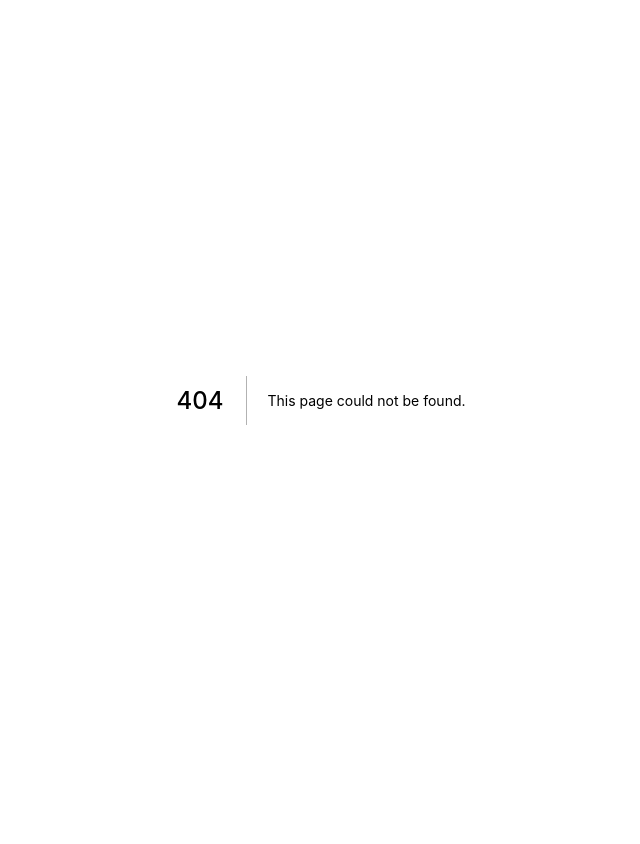
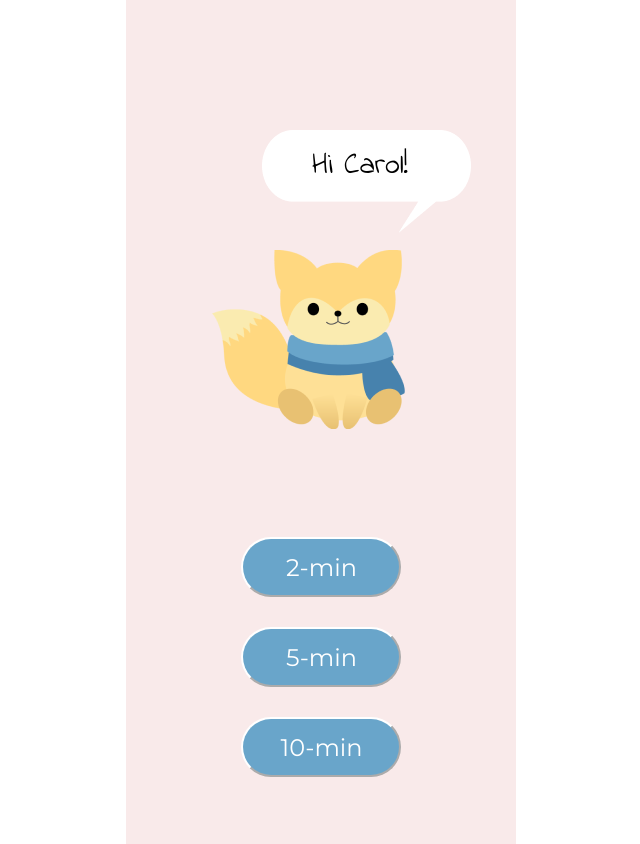
Before and after one commit to kaleytsangbcit/teok_final, a Next.js app in the folder teok/: page /relax_duration in a window 1280 px wide. Before the commit this address had no page. Shown: the whole page, without its empty margins (319-959 px from the left). Built offline with nearby package versions, Linux system fonts and the light colour scheme.

Commit message:
added the relax_duration page

```diff
--- a/teok/comps/buttons.js
+++ b/teok/comps/buttons.js
@@ -4,8 +4,6 @@ const BlueButton = styled.button`
     background:#69A5CA;
     text-align:center;
     font-size:24px;
-    // display: flex;
-    // justify-content: center;
     padding-right:5px;
     width:160px;
     height:60px;
@@ -14,15 +12,26 @@ const BlueButton = styled.button`
     border-color:white;
     font-family: 'Montserrat', sans-serif;
     align-items: center;
+    display:flex;
+    justify-content: center;
+    margin:auto;
+    margin-top:30px;
+
 `
-export function RelaxButton(){
+export function TwoMinButton(){
     return <BlueButton>
-        Relaxation
+        2-min
     </BlueButton>
 }
 
-export function JournalButton(){
+export function FiveMinButton(){
     return <BlueButton>
-        Journal
+        5-min
     </BlueButton>
 }
+
+export function TenMinButton(){
+    return <BlueButton>
+        10-min
+    </BlueButton>
+}
--- a/teok/pages/index.js
+++ b/teok/pages/index.js
@@ -15,7 +15,7 @@ export default function Home() {
 
       <main className={styles.main}>
         <img id={styles.bubble} src="/bubble.png" alt="Dialogue bubble" />
-        <text id={styles.bubbletext}>
+        <text id={styles.bubbleText}>
           Hi! I am Teok!
         </text>
         <img id={styles.logowithtext} src="/logowithtext.png" alt="Teok Logo" />
--- /dev/null
+++ b/teok/pages/relax_duration.js
@@ -0,0 +1,40 @@
+import styled from 'styled-components';
+import { useRouter } from 'next/router';
+import styles from '../styles/Relax.module.css'
+import { TwoMinButton, FiveMinButton, TenMinButton } from '../comps/buttons';
+
+
+
+const Bubble = styled.div`
+position: relative;
+top:130px;
+left:136px;
+`
+
+export function ShowBubble() {
+  return <Bubble>
+    <img src="/bubble.png" alt="Dialogue bubble" />
+    <text className={styles.bubbleText}>
+      Hi Carol!
+    </text>
+  </Bubble>
+}
+
+export default function Main(){
+  return <div>
+  <ShowBubble />
+  <div className={styles.logo}>
+    <img src="/logo.png" alt="Teok logo" />
+  </div>
+  <div className={styles.durationBtn}>
+    <TwoMinButton></TwoMinButton>
+    <FiveMinButton></FiveMinButton>
+    <TenMinButton></TenMinButton>
+  </div>
+
+  </div>
+}
+
+// export default function Journal(){
+//   return <JournalButton></JournalButton>
+// }
--- /dev/null
+++ b/teok/styles/Relax.module.css
@@ -0,0 +1,19 @@
+.logo {
+  position:absolute;
+  top:250px;
+  left:86px;
+}
+
+.bubbleText {
+  position:absolute;
+  top:14px;
+  left:50px;
+  font-family: 'Indie Flower', cursive;
+  font-size:30px;
+}
+
+.durationBtn {
+  position:relative;
+  margin:auto;
+  top:400px;
+}
--- a/teok/styles/globals.css
+++ b/teok/styles/globals.css
@@ -9,6 +9,7 @@ body {
   height: 844px;
   overflow: hidden;
   background-color: #FFFFFF;
+  position:relative;
 }
 
 body {
```
Also changed, not shown: teok/pages/main.js (deleted, +0 -31 lines), teok/styles/Home.module.css (+10 -8 lines).
